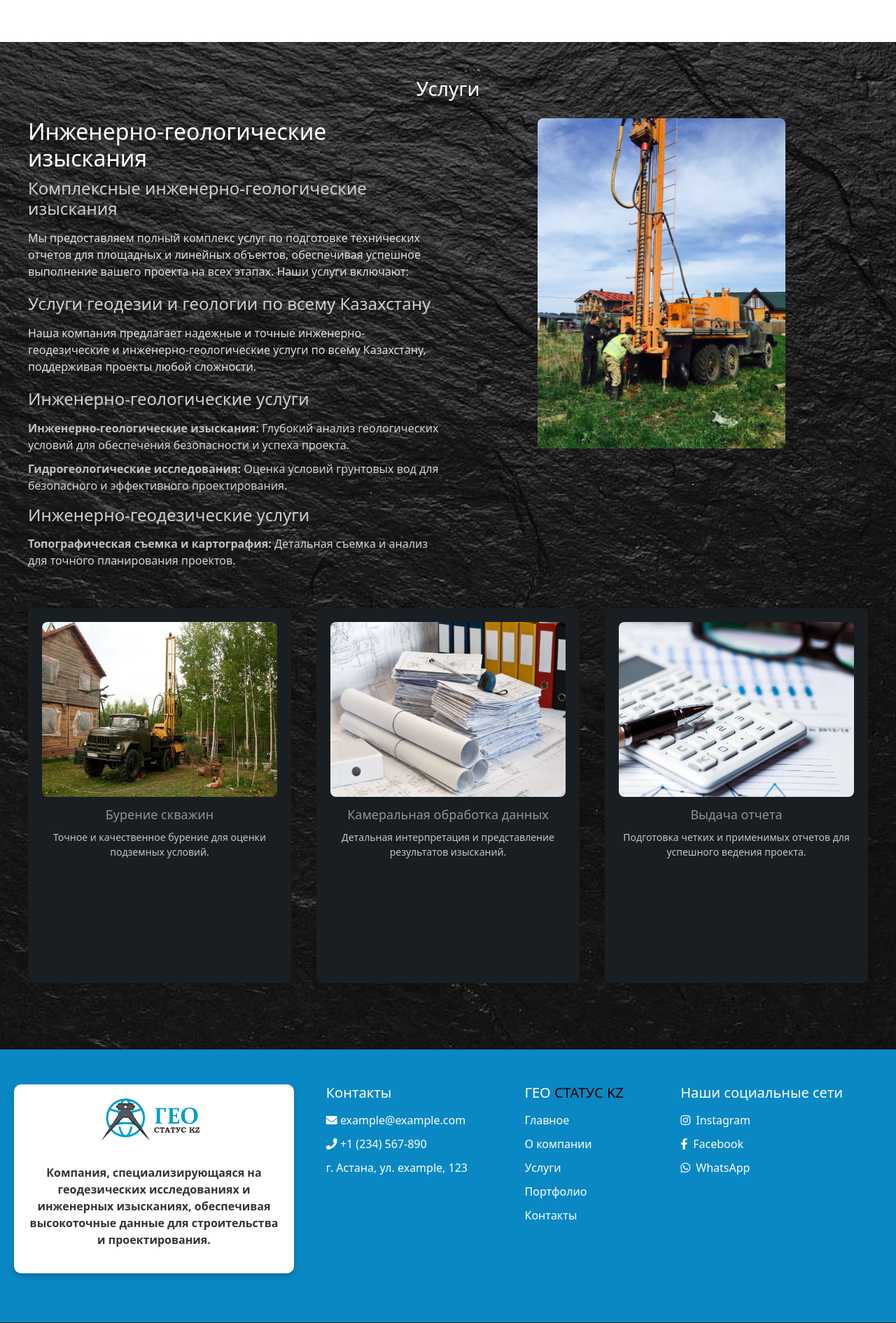
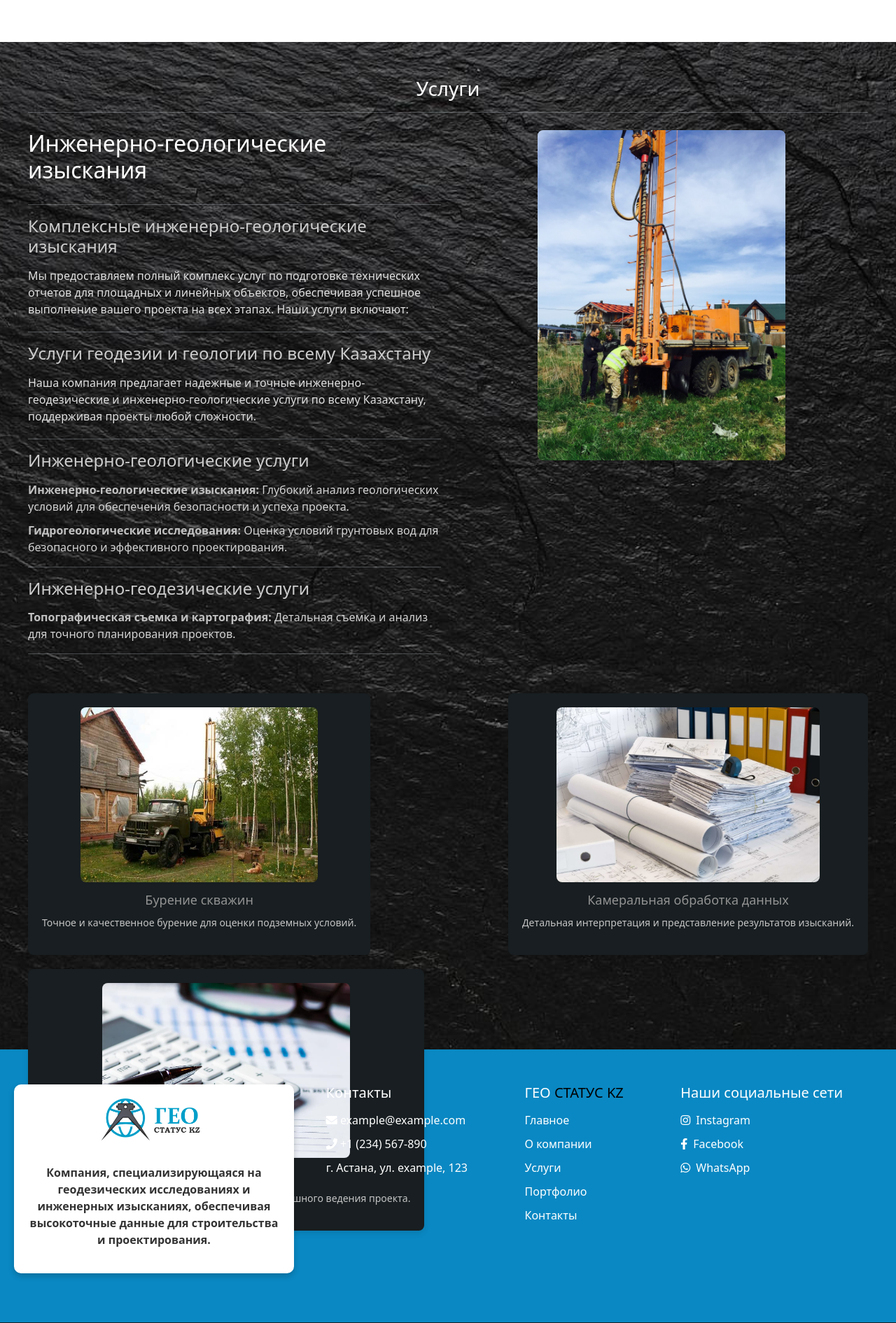
Before and after one commit to DiasGalimzhanov/GeoStatus, a Django app: page / in a window 1280 px wide. Shown: the part 2573-4464 px from the top of the page at 70% size. Run offline with Django 5.2, Linux system fonts and the light colour scheme; some libraries are stand-ins or nearby versions.

Commit message:
Услуги изменены

```diff
--- a/static/css/home.css
+++ b/static/css/home.css
@@ -74,13 +74,13 @@
     height: 600px;
     object-fit: cover;
 }
-
+/*
 @media (max-width: 768px) {
     .img_slider {
         width: 100%;
         height: 100%;
     }
-}
+} */
 
 
 /* Servisces section */
@@ -125,7 +125,7 @@
 .text-content h2 {
     font-size: 32px;
     color: #ffffff;
-    margin-bottom: 10px;
+    margin-bottom: 30px;
 }
 
 .text-content h3 {
@@ -182,8 +182,8 @@
     box-shadow: 0 4px 8px rgba(0, 0, 0, 0.1);
     padding: 20px;
     text-align: center;
-    flex: 1 1 calc(33% - 20px);
-    max-width: calc(33% - 20px);
+    /* flex: 1 1 calc(33% - 20px);
+    max-width: calc(33% - 20px); */
 }
 
 .card-services img {
--- a/templates/base.html
+++ b/templates/base.html
@@ -35,13 +35,13 @@
         </div>
     </nav>
 
-    <div class="mobile-menu">
+    <!-- <div class="mobile-menu">
         <a href="{% url 'home' %}">Главное</a>
         <a href="#about">О компании</a>
         <a href="#services-section">Услуги</a>
         <a href="#">Портфолио</a>
         <a href="#contacts-section">Контакты</a>
-    </div>
+    </div> -->
 
     {% block content %}
     {% endblock %}
@@ -89,7 +89,7 @@
         <p> Компания <span class="geostatus-color">ГЕО СТАТУС KZ</span> | Все права защищены © 2024.</p>
     </section>
 
-    <script>
+    <!-- <script>
         const hamburgerMenu = document.querySelector('.hamburger-menu');
         const mobileMenu = document.querySelector('.mobile-menu');
 
@@ -97,7 +97,7 @@
             mobileMenu.classList.toggle('active');
             hamburgerMenu.classList.toggle('active');
         });
-    </script>
+    </script> -->
     <script src="{% static 'js/js/bootstrap.bundle.min.js' %}"></script>
 
 </body>
--- a/templates/home.html
+++ b/templates/home.html
@@ -2,7 +2,7 @@
 {% load static %}
 
 {% block content %}
-<button id="scrollToTopBtn" onclick="scrollToTop()">▲ Наверх</button>
+<button id="scrollToTopBtn" onclick="scrollToTop()">▲</button>
 
 <!-- Кнопка "Связаться по WhatsApp" -->
 <a id="whatsappBtn" href="https://wa.me/+77761392144" target="_blank">
@@ -147,24 +147,33 @@ function scrollToTop() {
 <section id="services-section">
     <div class="services-header">
       <h3>Услуги</h3>
+      <hr style="color: aliceblue;">
     </div>
 
     <div class="services-content">
       <div class="text-content">
           <h2>Инженерно-геологические изыскания</h2>
+          <hr style="color: aliceblue;">
           <h3>Комплексные инженерно-геологические изыскания</h3>
           <p>Мы предоставляем полный комплекс услуг по подготовке технических отчетов для площадных и линейных объектов, обеспечивая успешное выполнение вашего проекта на всех этапах. Наши услуги включают:</p>
+          <hr style="color: aliceblue;">
+
           <h3>Услуги геодезии и геологии по всему Казахстану</h3>
           <p>Наша компания предлагает надежные и точные инженерно-геодезические и инженерно-геологические услуги по всему Казахстану, поддерживая проекты любой сложности.</p>
+          <hr style="color: aliceblue;">
+
           <h3>Инженерно-геологические услуги</h3>
           <ul>
             <li><strong>Инженерно-геологические изыскания: </strong> Глубокий анализ геологических условий для обеспечения безопасности и успеха проекта.</li>
             <li><strong>Гидрогеологические исследования: </strong> Оценка условий грунтовых вод для безопасного и эффективного проектирования.</li>
           </ul>
+          <hr style="color: aliceblue;">
+
           <h3>Инженерно-геодезические услуги</h3>
           <ul>
             <li><strong>Топографическая съемка и картография:</strong> Детальная съемка и анализ для точного планирования проектов.</li>
           </ul>
+          <hr style="color: aliceblue;">
 
 
       </div>
```
